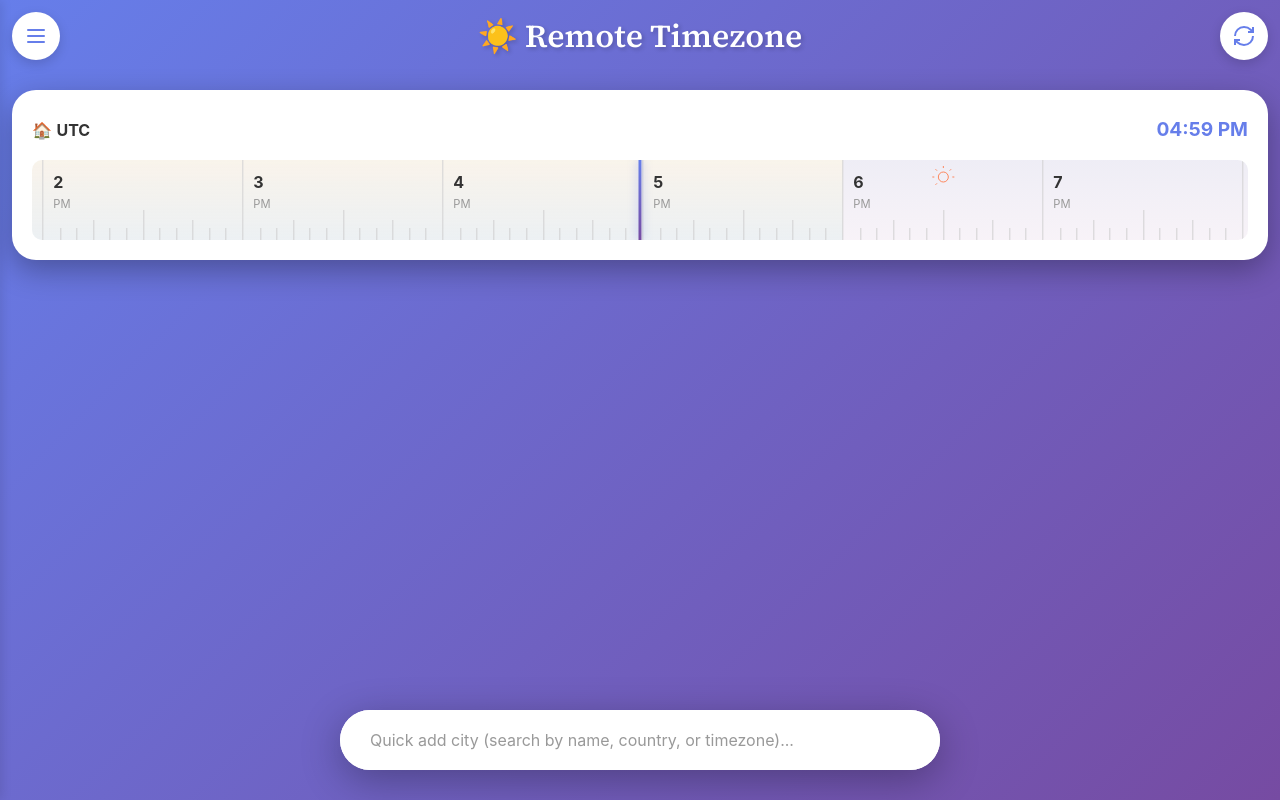
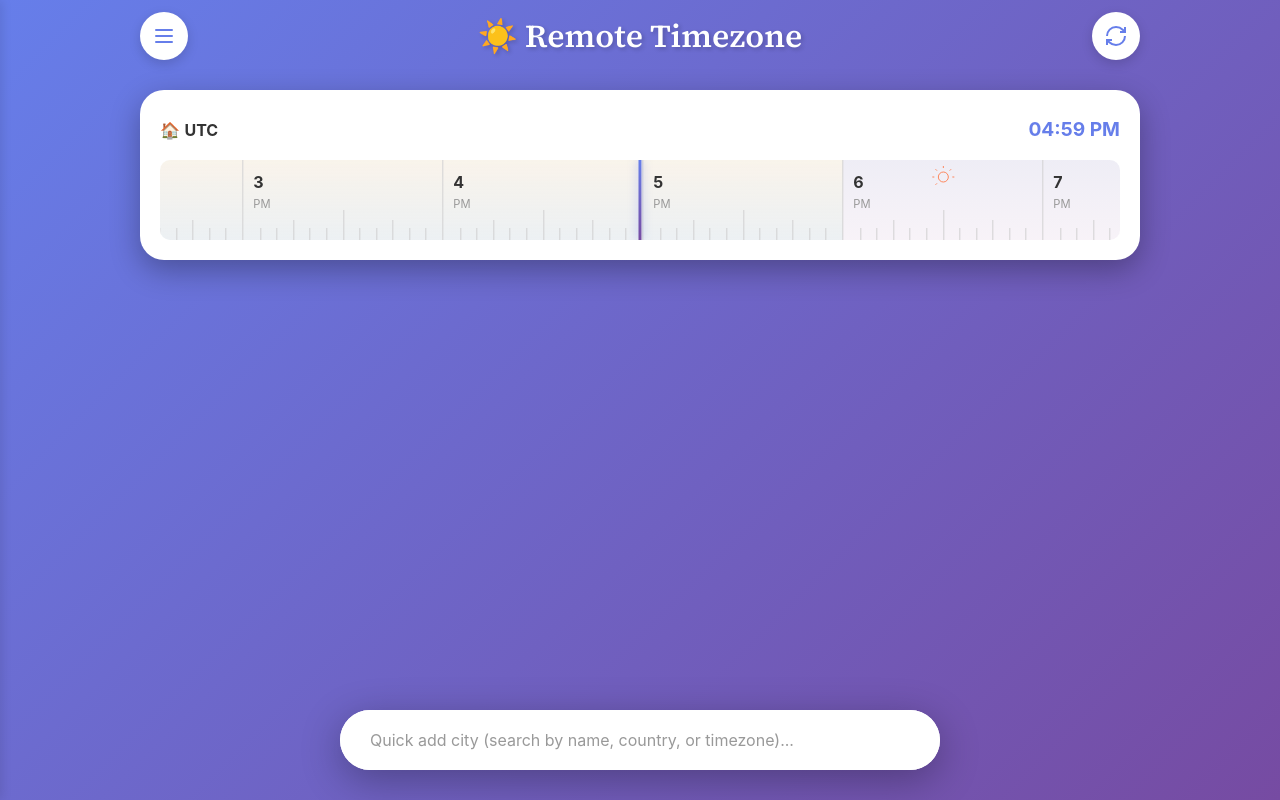
Before and after one commit to Shimaa-design/v0-remote-timezone, a Next.js app: page / in a window 1280 px wide. Built offline with nearby package versions, Linux system fonts and the light colour scheme.

Commit message:
style: reduce container max-width to 1000px
- Updated container max-width from 1400px to 1000px for a more compact layout

```diff
--- a/app/timezone.css
+++ b/app/timezone.css
@@ -16,7 +16,7 @@ body {
 }
 
 .container {
-  max-width: 1400px;
+  max-width: 1000px;
   margin: 0 auto;
   transition: transform 0.3s ease, margin-right 0.3s ease;
 }
```
